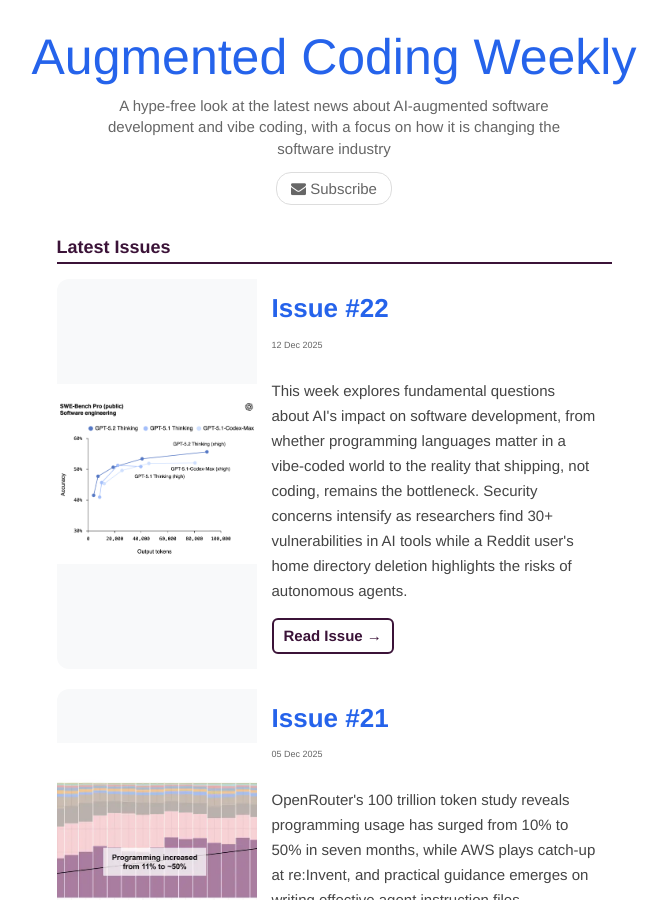
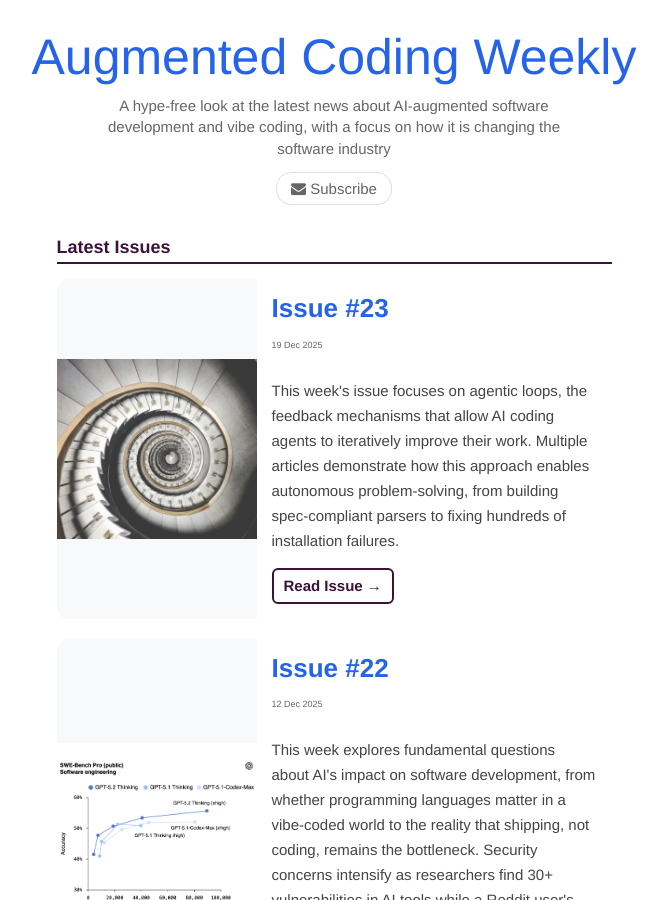
Before and after one commit to ColinEberhardt/augmented-coding-weekly, a Jekyll site: the page built from index.html, in a window 1280 px wide and 900 px high. Shown: the whole window, without its empty margins (306-974 px from the left). Built offline with Jekyll 4.4.1, drawn with Linux system fonts in a browser that asks for light colours.

Commit message:
issue 23 published
Signed-off-by: Colin Eberhardt <colin.eberhardt@gmail.com>

```diff
--- a/_posts/2025-12-19-issue-23.md
+++ b/_posts/2025-12-19-issue-23.md
@@ -2,9 +2,9 @@
 layout: post
 title: ! 'Issue #23'
 author: ceberhardt
-published: false
-thumbnail:
-summary:
+published: true
+thumbnail: img/23.jpg
+summary: This week's issue focuses on agentic loops, the feedback mechanisms that allow AI coding agents to iteratively improve their work. Multiple articles demonstrate how this approach enables autonomous problem-solving, from building spec-compliant parsers to fixing hundreds of installation failures.
 ---
 
 ## [How I wrote JustHTML using coding agents](https://friendlybit.com/python/writing-justhtml-with-coding-agents/)
@@ -18,6 +18,10 @@ This post tells the story of how Emil built a spec-compliant HTML5 parser in Pyt
 If you're not already aware, HTML parsing is incredibly complicated due to the need to support all kinds of 'broken' HTML that exists across the internet.
 
 Emil started building a parser using a 'one shot' approach, in other words, asking Copilot to build a simple HTML5 parser. Following that, he built a compliant parser through a combination of human-guided refactoring and a heavy reliance on an autonomous 'agentic loop', in other words, giving copilot the ability to asses its own progress via the comprehensive test suite that already exists for HTML5 parsers.
+
+![loop]({{"img/23.jpg"| absolute_url}})
+
+<i>Image courtesy of Ludde Lorentz, [Unsplash](https://unsplash.com/photos/photo-of-spiral-white-stairs-YfCVCPMNd38)</i>
 
 What follows was a meandering journey through porting to Rust, creating a more performant Python parser by asking the agent to take inspiration from an already-optimised Rust library, fuzz testing, and much more.
 
```
Also changed, not shown: img/23.jpg (added).
